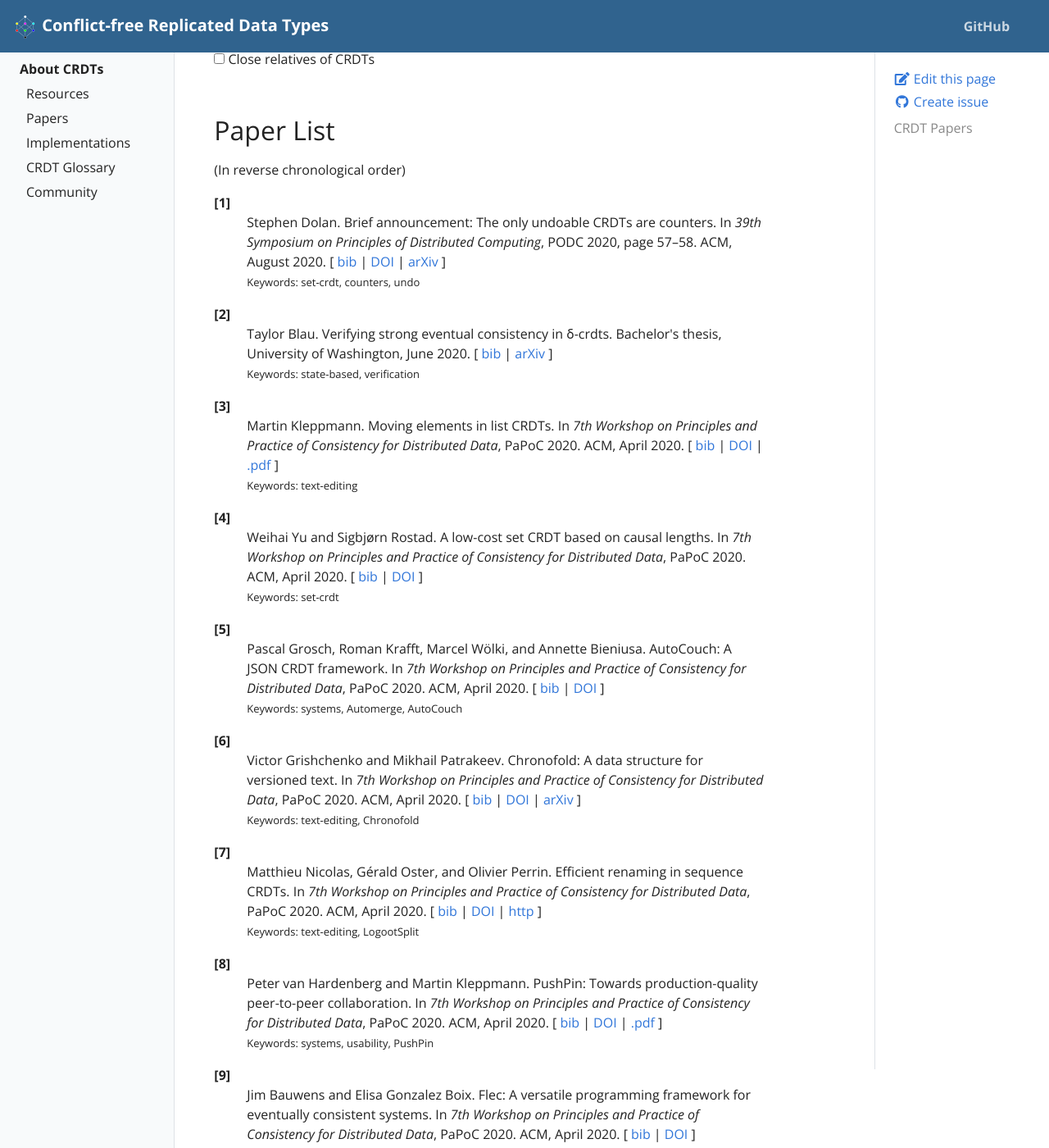
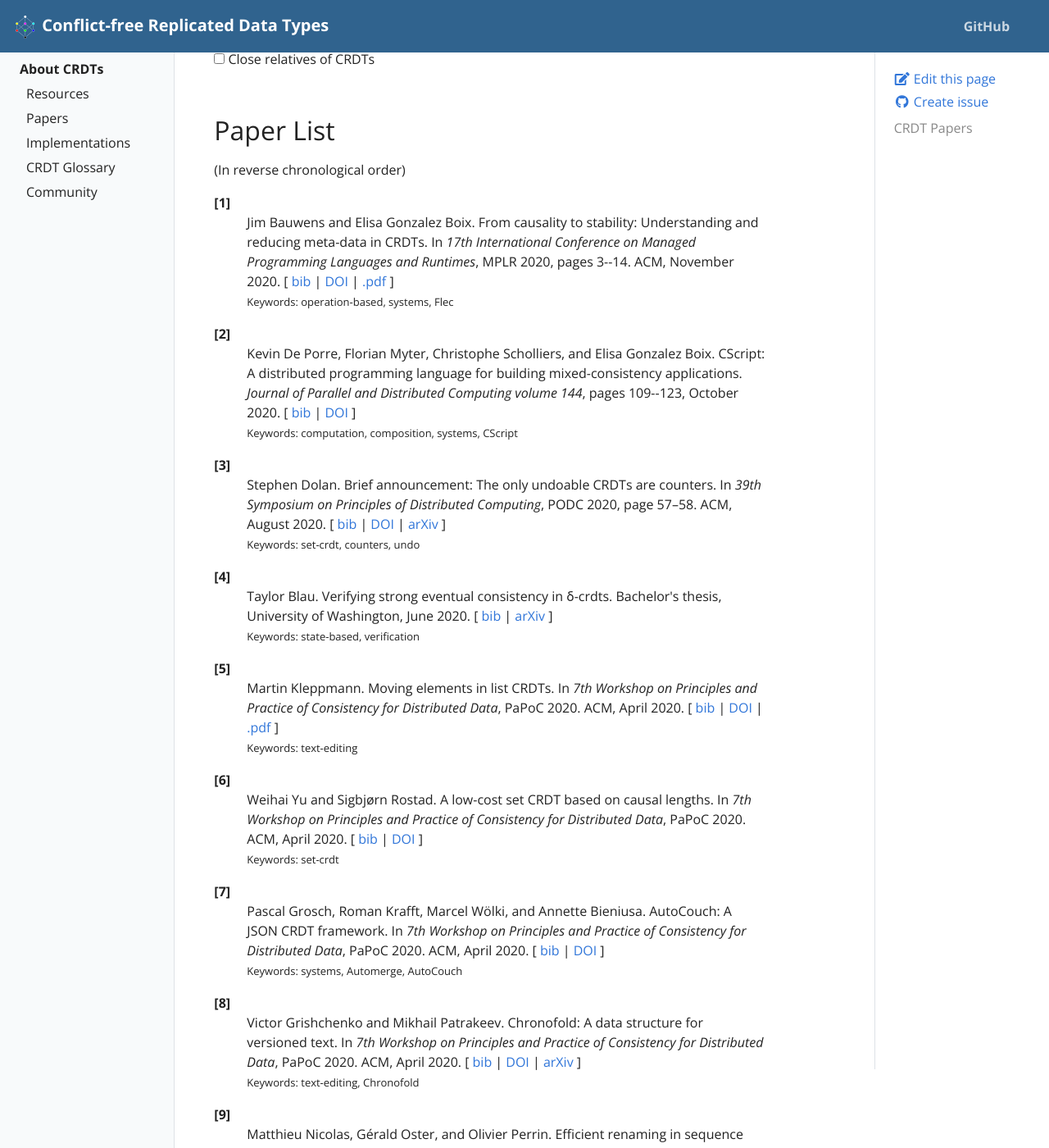
Before and after one commit to ept/crdt-website, a Jekyll site: the page built from papers.html, in a window 1280 px wide and 1400 px high, scrolled down 567 px. Shown: the whole window at 82% size. Built offline with Jekyll 4.4.1, drawn with Linux system fonts in a browser that asks for light colours; some of the changed text lies outside the part shown.

Commit message:
Update papers list

```diff
--- a/papers.html
+++ b/papers.html
@@ -88,7 +88,44 @@ for (let checkbox of checkboxes) {
 <dl>
 
 <dt>
-[<a name="Dolan2020undoable">1</a>]
+[<a name="Bauwens2020gc">1</a>]
+</dt>
+<dd>
+Jim Bauwens and Elisa Gonzalez&nbsp;Boix.
+ From causality to stability: Understanding and reducing meta-data in
+  CRDTs.
+ In <em>17th International Conference on Managed Programming
+  Languages and Runtimes</em>, MPLR 2020, pages 3--14. ACM, November 2020.
+[&nbsp;<a href="papers_bib.html#Bauwens2020gc">bib</a>&nbsp;|
+<a href="http://dx.doi.org/10.1145/3426182.3426183">DOI</a>&nbsp;|
+<a href="https://soft.vub.ac.be/~jibauwen/publications/mplr20-from-causality-to-stability-jimbauwens.pdf">.pdf</a>&nbsp;]
+<blockquote><font size="-1">
+Keywords: operation-based, systems, Flec
+</font></blockquote>
+
+</dd>
+
+
+<dt>
+[<a name="DePorre2020cscript">2</a>]
+</dt>
+<dd>
+Kevin De&nbsp;Porre, Florian Myter, Christophe Scholliers, and Elisa Gonzalez&nbsp;Boix.
+ CScript: A distributed programming language for building
+  mixed-consistency applications.
+ <em>Journal of Parallel and Distributed Computing volume 144</em>, pages
+  109--123, October 2020.
+[&nbsp;<a href="papers_bib.html#DePorre2020cscript">bib</a>&nbsp;|
+<a href="http://dx.doi.org/10.1016/j.jpdc.2020.05.010">DOI</a>&nbsp;]
+<blockquote><font size="-1">
+Keywords: computation, composition, systems, CScript
+</font></blockquote>
+
+</dd>
+
+
+<dt>
+[<a name="Dolan2020undoable">3</a>]
 </dt>
 <dd>
 Stephen Dolan.
@@ -282,7 +319,7 @@ Keywords: state-based, undo
 
 
 <dt>
-[<a name="Kleppmann2019localfirst">12</a>]
+[<a name="Kleppmann2019localfirst">14</a>]
 </dt>
 <dd>
 Martin Kleppmann, Adam Wiggins, Peter van Hardenberg, and Mark McGranaghan.
@@ -374,7 +411,27 @@ Keywords: security
 
 
 <dt>
-[<a name="Enes2019synchronization">17</a>]
+[<a name="DePorre2019order">19</a>]
+</dt>
+<dd>
+Kevin De&nbsp;Porre, Florian Myter, Christophe De&nbsp;Troyer, Christophe Scholliers,
+  Wolfgang De&nbsp;Meuter, and Elisa Gonzalez&nbsp;Boix.
+ Putting order in strong eventual consistency.
+ In <em>19th IFIP WG 6.1 International Conference on Distributed
+  Applications and Interoperable Systems</em>, DAIS 2019, pages 36--56. Springer
+  LNCS volume 11534, June 2019.
+[&nbsp;<a href="papers_bib.html#DePorre2019order">bib</a>&nbsp;|
+<a href="http://dx.doi.org/10.1007/978-3-030-22496-7_3">DOI</a>&nbsp;|
+<a href="http://soft.vub.ac.be/Publications/2019/vub-soft-tr-19-09.pdf">.pdf</a>&nbsp;]
+<blockquote><font size="-1">
+Keywords: systems, CScript
+</font></blockquote>
+
+</dd>
+
+
+<dt>
+[<a name="Enes2019synchronization">20</a>]
 </dt>
 <dd>
 Vitor Enes, Paulo&nbsp;S&eacute;rgio Almeida, Carlos Baquero, and Jo&atilde;o Leit&atilde;o.
@@ -2004,7 +2061,7 @@ Keywords: text-editing, Logoot
 
 
 <dt>
-[<a name="Weiss2007Wooki">106</a>]
+[<a name="Weiss2007Wooki">109</a>]
 </dt>
 <dd>
 St&eacute;phane Weiss, Pascal Urso, and Pascal Molli.
```
Also changed, not shown: other parts of papers.html (+104 -104 lines), papers.bib (+17 -20 lines), papers_bib.html (+47 -1 lines).
